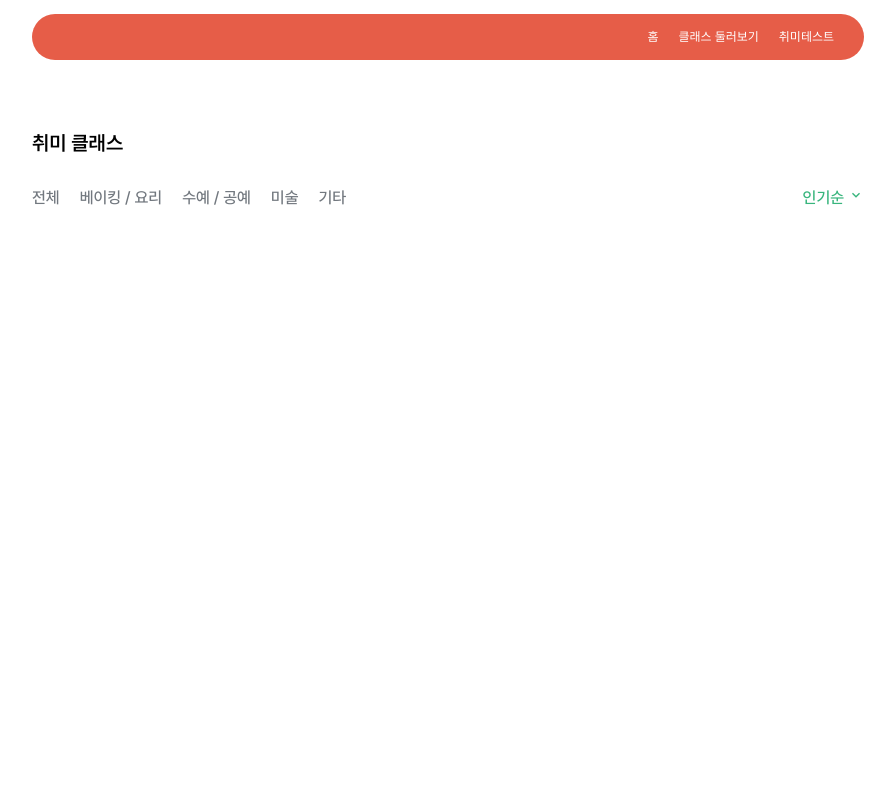
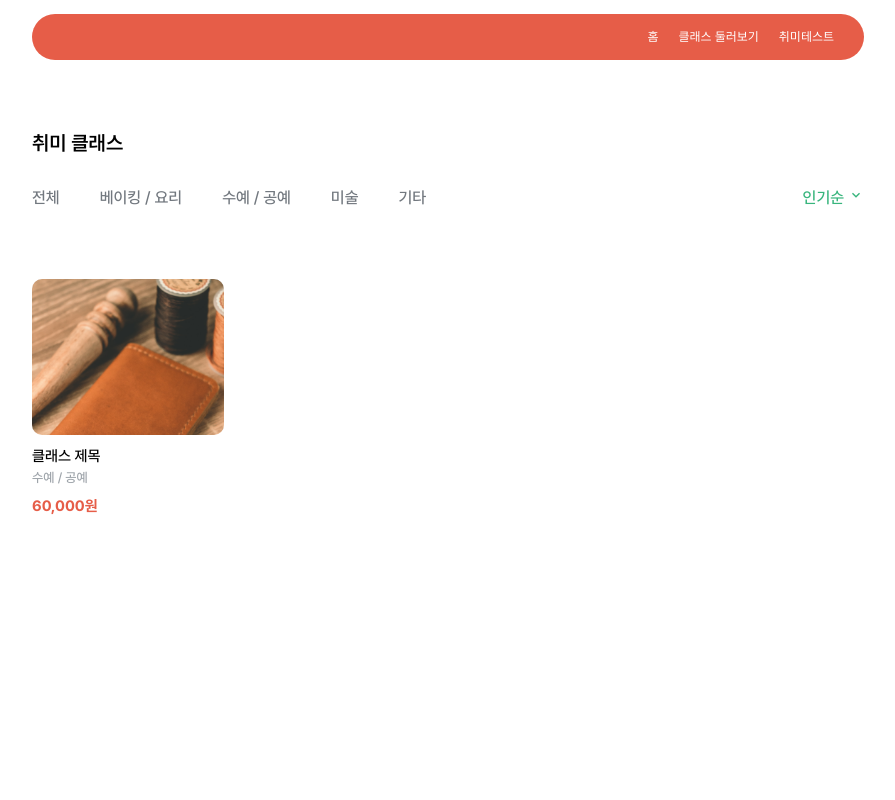
Before and after one commit to highthon/NoBack-client, a React (Create React App) app: page /look in a window 1280 px wide. Shown: the top 800 px of the page, without its empty margins (192-1087 px from the left). Built offline with nearby package versions, Linux system fonts and the light colour scheme.

Commit message:
ADD :: 클래스 둘러보기 완성

```diff
--- a/src/components/Lesson/style.scss
+++ b/src/components/Lesson/style.scss
@@ -1,14 +1,28 @@
+@import '../../style/global.style.scss';
+@import '../../style/common.scss';
 .lesson-tit {
   .lesson-img {
     img {
+        border-radius: 10px;
+        width: 15vw;
     }
   }
   .lesson-info {
+    padding-top: 5px;
+    font-family: 'PretendardMedium';
     .lesson-title {
+        font-size: 15px;
     }
     .lesson-category {
+        padding-top: 3px;
+        font-size: 13px;
+        color: $gray400;
     }
     .lesson-money {
+        padding-top: 10px;
+        font-family: 'PretendardBold';
+        color: $red;
+        font-size: 15px;
     }
   }
 }
--- a/src/pages/Look/index.js
+++ b/src/pages/Look/index.js
@@ -1,5 +1,6 @@
 import "./style.scss";
 import Categories from "./Category";
+import Lesson from "../../components/Lesson";
 import { MdOutlineKeyboardArrowDown } from "react-icons/md";
 export default function Look() {
   // const [selectedCategory, setSelectedCategory] = useState(Categories.all);
@@ -29,7 +30,11 @@ export default function Look() {
             </a>
           </div>
         </div>
+        <div className="look-lesson">
+          <Lesson />
+        </div>
       </div>
+      <div></div>
     </div>
   );
 }
--- a/src/pages/Look/style.scss
+++ b/src/pages/Look/style.scss
@@ -13,15 +13,14 @@
         }
     }
     .look-category{
-        position: relative;
-        top: 30px;
+        padding-top: 30px;
         display: flex;
         justify-content: space-between;
         .look-tit-category{
             .category{
                 font-family: 'PretendardMedium';
                 color: $gray500;
-                padding-right:20px;
+                padding-right:40px;
                 &:hover{
                     cursor: pointer;
                 }
@@ -29,7 +28,7 @@
         }
         .look-category-sun{
             a{
-                color: $green   ;
+                color: $green;
                 font-family: 'PretendardMedium';
                 &:hover{
                     cursor: pointer;
@@ -37,5 +36,10 @@
             }
         }
     }
+    .look-lesson{
+        display: flex;
+        justify-content: space-between;
+        padding-top: 70px;
+    }
   }
 }
```
